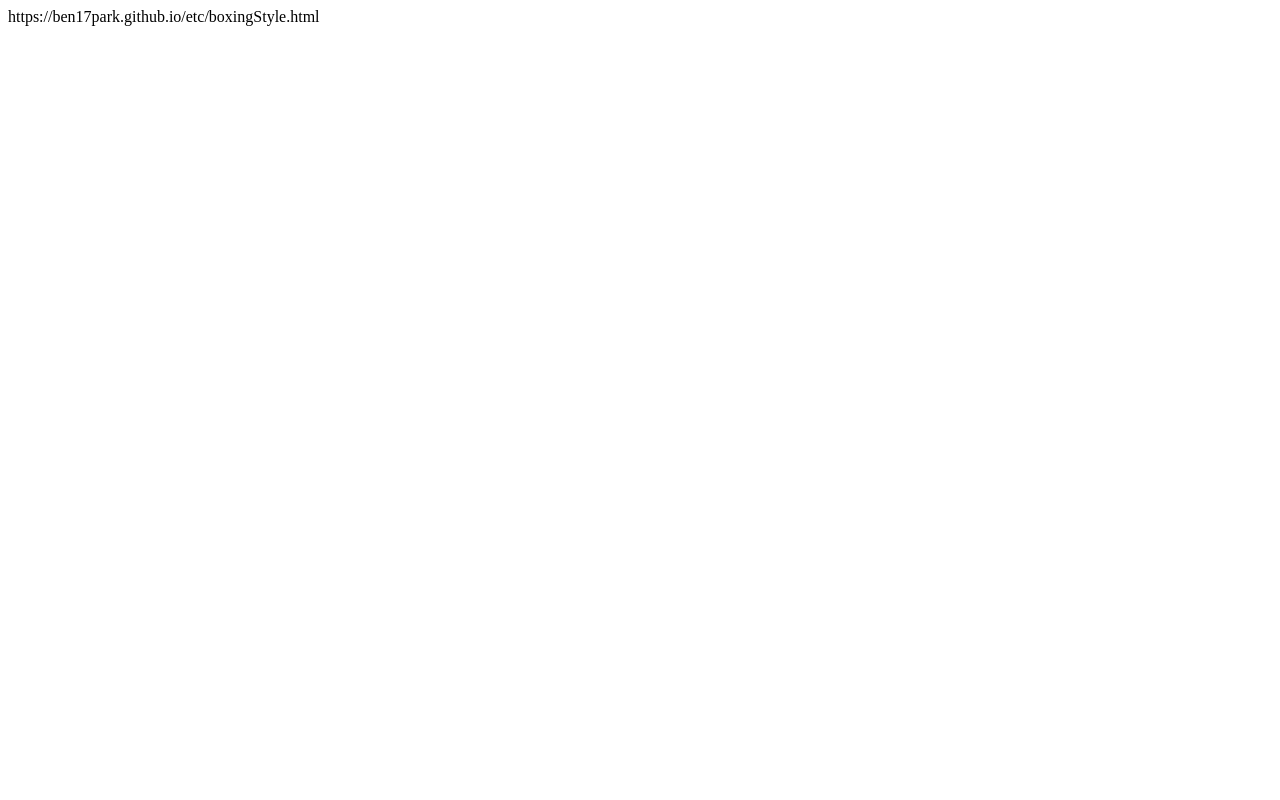
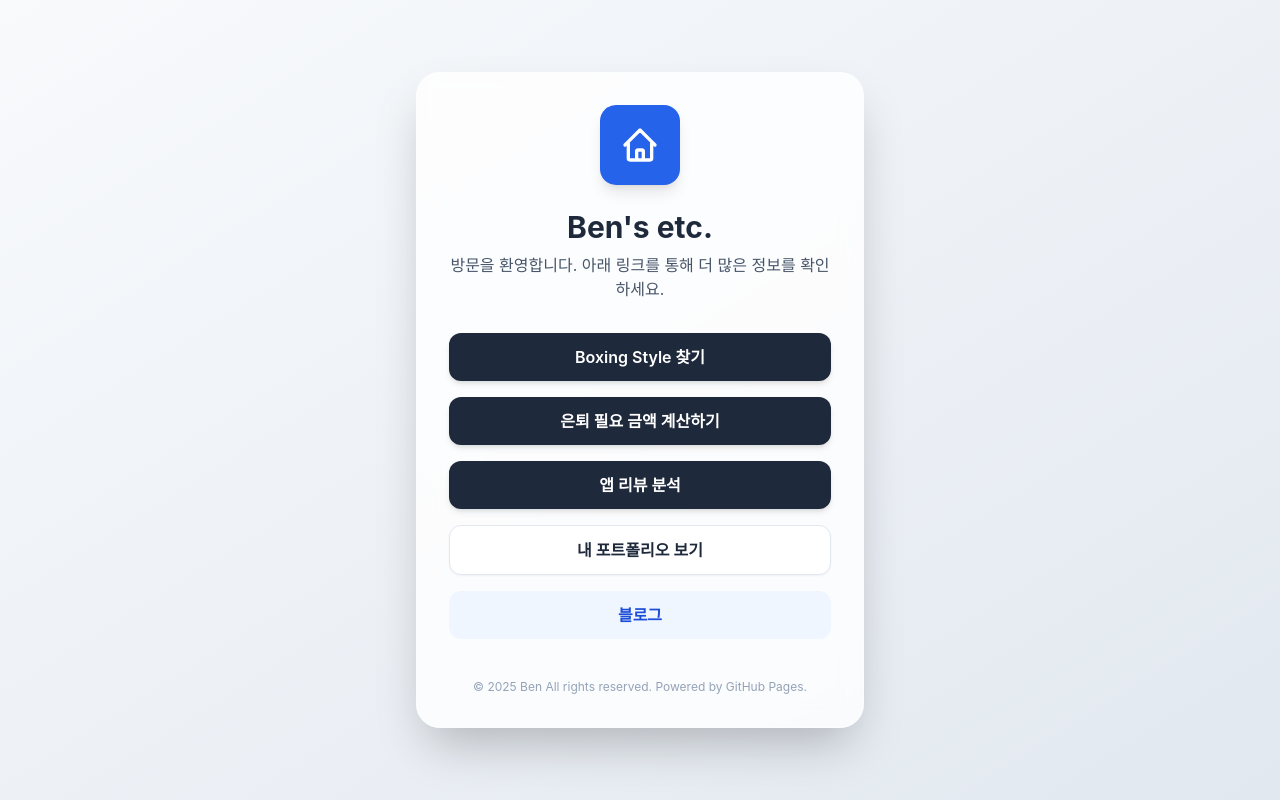
Before and after one commit to ben17park/etc, a plain HTML site: page index.html in a window 1280 px wide. Drawn offline with nearby package versions, Linux system fonts and the light colour scheme.

Commit message:
Update index.html

```diff
--- a/index.html
+++ b/index.html
@@ -1 +1,74 @@
-https://ben17park.github.io/etc/boxingStyle.html
+<!DOCTYPE html>
+<html lang="ko">
+<head>
+    <meta charset="UTF-8">
+    <meta name="viewport" content="width=device-width, initial-scale=1.0">
+    <title> Ben's etc. | Welcome Page</title>
+    <!-- Tailwind CSS for modern styling -->
+    <script src="https://cdn.tailwindcss.com"></script>
+    <style>
+        body {
+            font-family: 'Pretendard', -apple-system, BlinkMacSystemFont, system-ui, Roboto, sans-serif;
+        }
+        .glass-effect {
+            background: rgba(255, 255, 255, 0.8);
+            backdrop-filter: blur(10px);
+            border: 1px solid rgba(255, 255, 255, 0.3);
+        }
+    </style>
+</head>
+<body class="bg-gradient-to-br from-slate-50 to-slate-200 min-h-screen flex items-center justify-center p-6">
+
+    <div class="max-w-md w-full glass-effect p-8 rounded-3xl shadow-2xl text-center transition-all hover:shadow-inner">
+        <!-- Profile/Icon Placeholder -->
+        <div class="w-20 h-20 bg-blue-600 rounded-2xl mx-auto mb-6 flex items-center justify-center text-white shadow-lg">
+            <svg xmlns="http://www.w3.org/2000/svg" class="h-10 w-10" fill="none" viewBox="0 0 24 24" stroke="currentColor">
+                <path stroke-linecap="round" stroke-linejoin="round" stroke-width="2" d="M3 12l2-2m0 0l7-7 7 7M5 10v10a1 1 0 001 1h3m10-11l2 2m-2-2v10a1 1 0 01-1 1h-3m-6 0a1 1 0 001-1v-4a1 1 0 011-1h2a1 1 0 011 1v4a1 1 0 001 1m-6 0h6" />
+            </svg>
+        </div>
+
+        <h1 class="text-3xl font-bold text-slate-800 mb-2">Ben's etc.</h1>
+        <p class="text-slate-600 mb-8">방문을 환영합니다. 아래 링크를 통해 더 많은 정보를 확인하세요.</p>
+
+        <!-- Button Links -->
+        <div class="space-y-4">
+                        <a href="https://ben17park.github.io/etc/boxingStyle.html" target="_blank" class="block w-full py-3 px-6 bg-slate-800 text-white font-semibold rounded-xl hover:bg-slate-700 transition-colors shadow-md active:scale-95">
+                Boxing Style 찾기
+            </a>
+            <a href="https://ben17park.github.io/retirementSimulator/" target="_blank" class="block w-full py-3 px-6 bg-slate-800 text-white font-semibold rounded-xl hover:bg-slate-700 transition-colors shadow-md active:scale-95">
+                은퇴 필요 금액 계산하기
+            </a>
+            <a href="https://benpark.pythonanywhere.com/" target="_blank" class="block w-full py-3 px-6 bg-slate-800 text-white font-semibold rounded-xl hover:bg-slate-700 transition-colors shadow-md active:scale-95">
+                앱 리뷰 분석
+            </a>
+
+            <a href="#" onclick="showMessage('포트폴리오 페이지 준비 중입니다.')"class="block w-full py-3 px-6 bg-white text-slate-800 font-semibold rounded-xl border border-slate-200 hover:bg-slate-50 transition-colors shadow-sm active:scale-95">
+                내 포트폴리오 보기
+            </a>
+
+            <a href="https://blog.naver.com/parkbeng/" target="_blank" class="block w-full py-3 px-6 bg-blue-50 text-blue-700 font-semibold rounded-xl hover:bg-blue-100 transition-colors active:scale-95">
+                블로그
+            </a>
+        </div>
+
+        <!-- Custom Message Box (Instead of Alert) -->
+        <div id="message-box" class="hidden mt-6 p-3 bg-yellow-50 text-yellow-800 text-sm rounded-lg border border-yellow-100">
+        </div>
+
+        <footer class="mt-10 text-slate-400 text-xs">
+            © 2025 Ben All rights reserved. Powered by GitHub Pages.
+        </footer>
+    </div>
+
+    <script>
+        function showMessage(text) {
+            const box = document.getElementById('message-box');
+            box.innerText = text;
+            box.classList.remove('hidden');
+            setTimeout(() => {
+                box.classList.add('hidden');
+            }, 3000);
+        }
+    </script>
+</body>
+</html>
```
